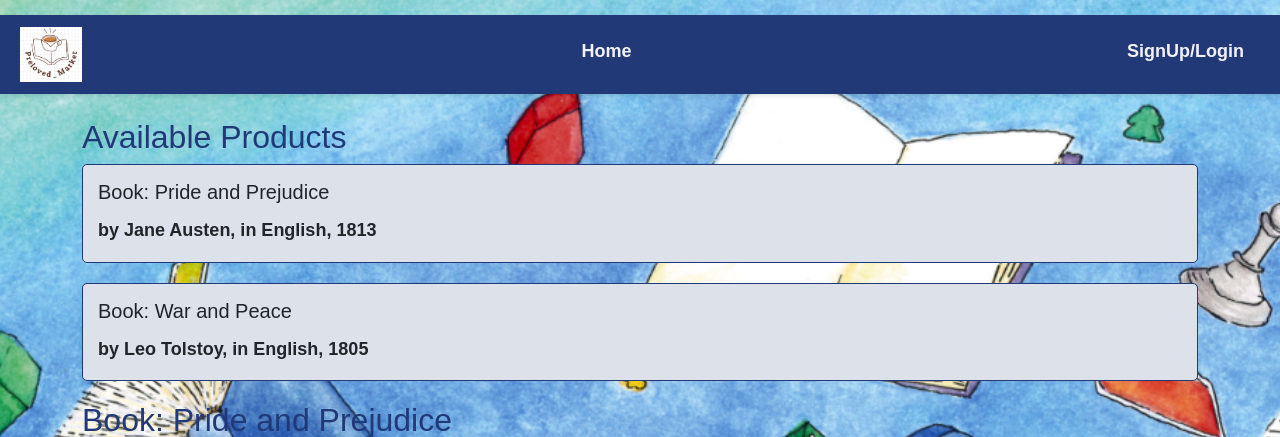
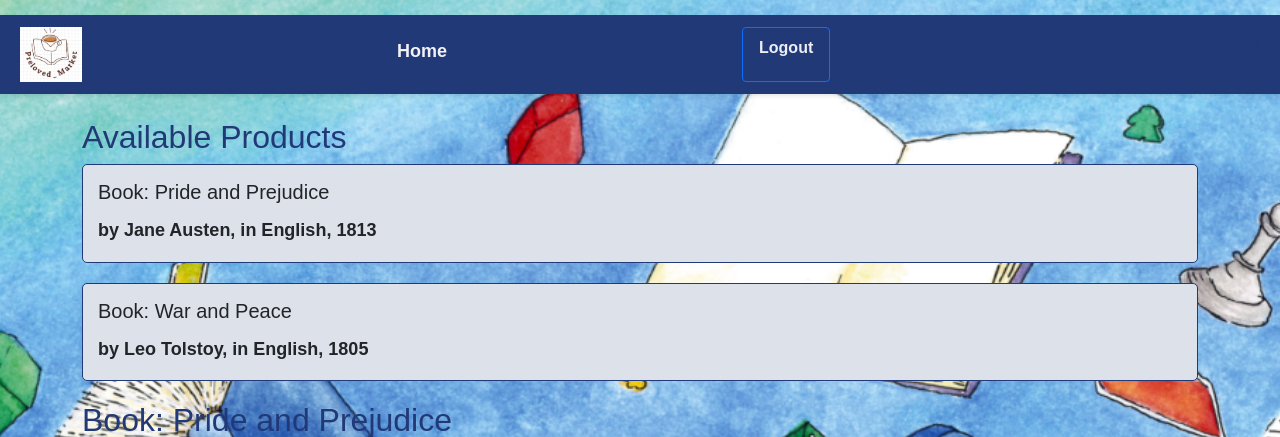
Before and after one commit to SaraArzideh/Preloved_Market_Project, a Flask app: page /view_products in a window 1280 px wide. Shown: the top 437 px of the page. Run offline with Flask 3, Linux system fonts and the light colour scheme; the visitor is signed in with stand-in values (Sample User, id 1).

Commit message:
logout added to all templates

```diff
--- a/templates/signup_login.html
+++ b/templates/signup_login.html
@@ -18,7 +18,7 @@
     {% if session['user'] %}
         <div class="header">
             <p>Welcome {{ session['user'] }}!</p>
-            <a href="{{ url_for('logout') }}" class="btn btn-danger">Logout</a>
+            <a href="{{ url_for('logout') }}" class="btn btn-primary">Logout</a>
         </div>
     {% else %}
         <div class="main-content">
--- a/templates/view_products.html
+++ b/templates/view_products.html
@@ -13,7 +13,12 @@
     <div class="header">
         <img src="{{ url_for('static', filename='images/logo.png') }}" alt="Website Logo" id="other-logo">
         <a href="/" class="nav-link">Home</a>
-        <a href="/signup_login.html" class="nav-link">SignUp/Login</a>
+        {% if session['user'] %}
+        <a href="{{ url_for('logout') }}" class="btn btn-primary">Logout</a>
+        <span>Welcome, {{ session['user'] }}</span>
+        {% else %}
+            <a href="/signup_login.html" class="nav-link">SignUp/Login</a>
+        {% endif %}
     </div>
     <div class="container mt-4">
         <h2>Available Products</h2>
```
Also changed, not shown: templates/buy_sell.html (+7 -1 lines), templates/index.html (+9 -0 lines).
